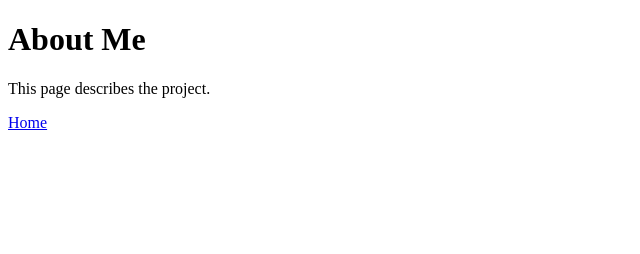
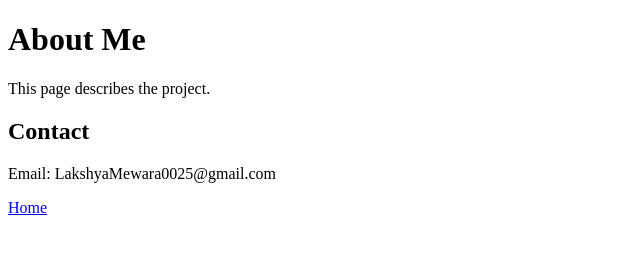
Before and after one commit to LAKSHYAMEWARA0025/git-workflow-assignment, a plain HTML site: page about.html in a window 1280 px wide. Shown: the whole page, without its empty margins (0-640 px from the left). Drawn offline with Linux system fonts and the light colour scheme.

Commit message:
Add contact section to about.html (feature branch)

```diff
--- a/about.html
+++ b/about.html
@@ -7,6 +7,8 @@
 <body>
   <h1>About Me</h1>
   <p>This page describes the project.</p>
+  <h2>Contact</h2>
+  <p>Email: LakshyaMewara0025@gmail.com</p>
   <a href="index.html">Home</a>
 </body>
 </html>
```
